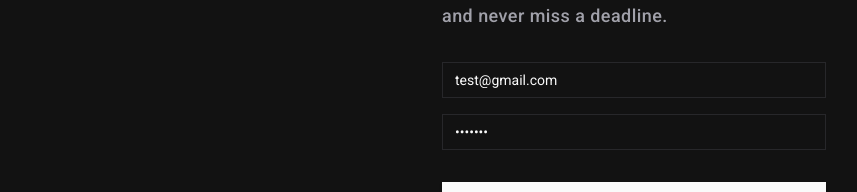
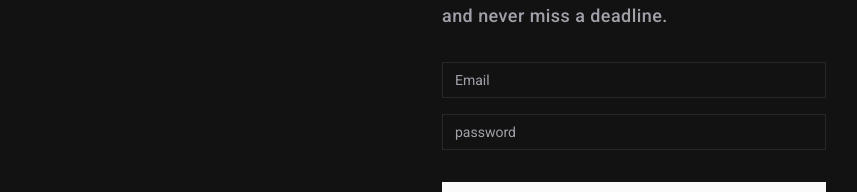
Before and after one commit to udhaybegyall/task-manager, a Next.js app in the folder task-manager-frontend/: page /login in a window 1280 px wide. Shown: the part 322-514 px from the top of the page, without its empty margins (6-863 px from the left). Built offline with nearby package versions, Linux system fonts and the light colour scheme; no server answers.

Commit message:
Remove default email and password from state

```diff
--- a/task-manager-frontend/components/auth/login-form.tsx
+++ b/task-manager-frontend/components/auth/login-form.tsx
@@ -6,8 +6,8 @@ import { Input } from '@/components/ui/input';
 import { useState } from 'react';
 
 export default function LoginForm() {
-    const [email, setEmail] = useState('test@gmail.com');
-    const [password, setPassword] = useState('test027');
+    const [email, setEmail] = useState('');
+    const [password, setPassword] = useState('');
 
     return (
         <form action={login} className='space-y-8'>
```
